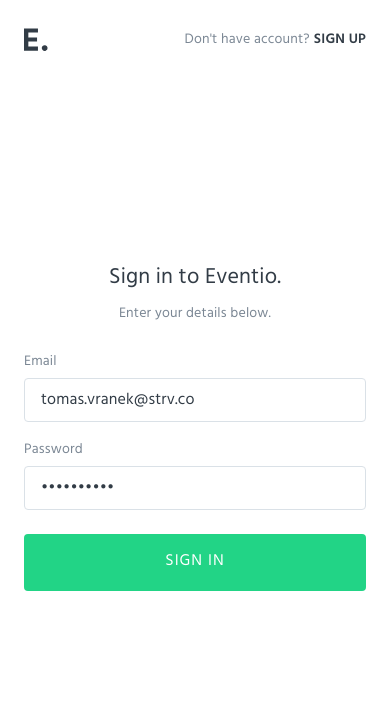
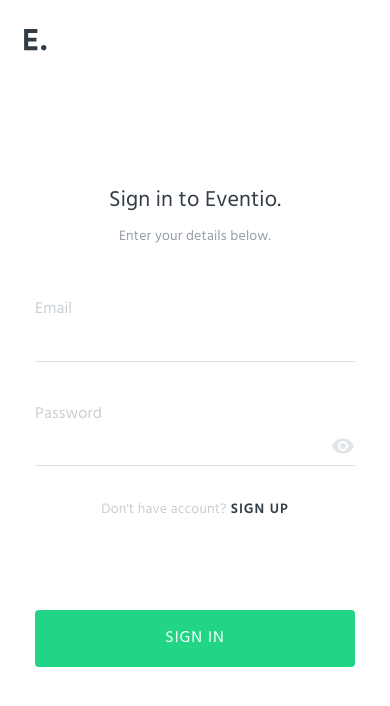
Before and after one commit to adolfmayer/eventio, a Next.js app in the folder eventio-next/: page /login in a window 390 px wide. Shown: the top 706 px of the page. Built offline with nearby package versions, Linux system fonts and the light colour scheme; no server answers.

Commit message:
style: style login page desktop and mobile

```diff
--- a/eventio-next/src/app/login/page.tsx
+++ b/eventio-next/src/app/login/page.tsx
@@ -1,4 +1,5 @@
 import Link from "next/link";
+import Image from "next/image";
 
 import { createSupabaseServerClient } from "@/lib/supabase/server";
 import { LoginForm } from "@/features/auth/login-form";
@@ -35,31 +36,22 @@
   if (data.user) redirect("/dashboard");
 
   return (
-    <main className="min-h-screen bg-surface">
-      <div className="fixed left-0 top-0 z-50 px-6 py-7 sm:px-10 lg:hidden">
-        <LogoMark className="h-6 w-6 text-text" />
+    <main className="min-h-screen bg-white">
+      <aside className="fixed left-0 top-0 hidden h-screen w-[480px] overflow-hidden bg-text lg:block">
+        <div className="absolute inset-0">
+          <Image
+            src="/eventio/auth/login-hero.avif"
+            alt=""
+            fill
+            className="object-cover opacity-[0.11]"
+            priority
+          />
         </div>
-
-      <div className="fixed right-0 top-0 z-50 px-6 py-7 sm:px-10">
-        <p className="text-sm leading-6 text-muted">
-          Don&apos;t have account?
-          <Link
-            href="/signup"
-            className="ml-1 text-sm font-semibold leading-6 text-text hover:underline"
-          >
-            SIGN UP
-          </Link>
-        </p>
-      </div>
-
-      <div className="min-h-screen w-full lg:grid lg:grid-cols-[minmax(0,30rem)_minmax(0,1fr)]">
-        <aside className="relative hidden min-h-screen overflow-hidden bg-text lg:block">
-          <div className="absolute inset-0 opacity-[0.11] bg-[radial-gradient(circle_at_top_left,white_0%,transparent_65%)]" />
-          <div className="absolute left-[61px] top-[39px] text-white">
+        <div className="absolute left-[61px] top-[39px] z-10 text-white">
           <LogoMark />
         </div>
-          <div className="absolute bottom-[86px] left-1/2 w-[310px] -translate-x-1/2 text-center">
-            <p className="font-[var(--font-eventio-serif)] text-[36px] leading-[42px] text-white">
+        <div className="absolute left-1/2 top-[calc(100vh-244px)] z-10 w-[310px] -translate-x-1/2 text-center">
+          <p className="font-(--font-eventio-serif) text-[36px] leading-[42px] text-white">
             &quot;Great, kid. Don&apos;t get cocky!&quot;
           </p>
           <div className="mx-auto mt-5 h-[2px] w-[12px] bg-brand" />
@@ -69,15 +61,31 @@
         </div>
       </aside>
 
-        <section className="relative min-h-screen px-6 sm:px-10 lg:px-0">
-          <div className="relative mx-auto min-h-screen w-full max-w-xl lg:px-12 xl:px-16">
-            <div className="grid min-h-screen place-items-center">
-              <div className="mx-auto w-full max-w-sm lg:mx-0">
+      <div className="min-h-screen w-full lg:pl-[480px]">
+        <section className="relative min-h-screen px-6">
+          <div className="absolute left-6 top-[29px] text-text lg:hidden">
+            <LogoMark className="h-[22px] w-[23px]" />
+          </div>
+
+          <div className="fixed right-[39px] top-10 z-20 hidden lg:block">
+            <p className="text-[14px] leading-6 text-[#C9CED3]">
+              Don&apos;t have account?
+              <Link
+                href="/signup"
+                className="ml-1 font-semibold tracking-[1px] text-text hover:underline"
+              >
+                SIGN UP
+              </Link>
+            </p>
+          </div>
+
+          <div className="mx-auto grid min-h-screen w-full max-w-[320px] place-items-center lg:max-w-[480px]">
+            <div className="w-full">
               <div className="text-center lg:text-left">
                 <h1 className="text-[22px] font-normal leading-[48px] text-text lg:text-[28px]">
                   Sign in to Eventio.
                 </h1>
-                  <p className="text-sm leading-6 text-muted lg:text-[18px]">
+                <p className="text-[14px] leading-6 text-[#949EA8] lg:text-[18px]">
                   Enter your details below.
                 </p>
               </div>
@@ -85,7 +93,6 @@
               <LoginForm />
             </div>
           </div>
-          </div>
         </section>
       </div>
     </main>
--- a/eventio-next/src/features/auth/login-form.tsx
+++ b/eventio-next/src/features/auth/login-form.tsx
@@ -1,10 +1,11 @@
 "use client";
 
 import * as React from "react";
+import Image from "next/image";
+import Link from "next/link";
 import { useRouter, useSearchParams } from "next/navigation";
 
 import { Button } from "@/components/ui/button";
-import { Input } from "@/components/ui/input";
 import { createSupabaseBrowserClient } from "@/lib/supabase/client";
 
 type LoginFormState = {
@@ -17,10 +18,11 @@
 export function LoginForm() {
   const router = useRouter();
   const searchParams = useSearchParams();
+  const [showPassword, setShowPassword] = React.useState(false);
 
   const [state, setState] = React.useState<LoginFormState>({
-    email: "tomas.vranek@strv.co",
-    password: "..........",
+    email: "",
+    password: "",
     isSubmitting: false,
     error: null,
   });
@@ -46,40 +48,75 @@
   }
 
   return (
-    <form className="mt-6 w-full space-y-4" onSubmit={onSubmit}>
-      <label className="block text-sm leading-6 text-muted lg:text-[18px]">
-        Email
-        <Input
-          className="mt-1"
+    <form className="mt-[48px] w-full lg:mt-[80px]" onSubmit={onSubmit}>
+      <label className="block">
+        <span className="text-[16px] leading-6 text-[#C9CED3] lg:text-[18px]">
+          Email
+        </span>
+        <input
+          className="mt-2 h-8 w-full border-0 border-b border-[#DAE1E7] bg-transparent px-0 text-[16px] leading-6 text-text outline-none transition placeholder:text-[#D2D6DA] focus:border-text lg:text-[18px]"
           type="email"
           autoComplete="email"
           value={state.email}
           onChange={(e) => setState((s) => ({ ...s, email: e.target.value }))}
-          required
-        />
-      </label>
-      <label className="block text-sm leading-6 text-muted lg:text-[18px]">
-        Password
-        <Input
-          className="mt-1"
-          type="password"
-          autoComplete="current-password"
-          value={state.password}
-          onChange={(e) => setState((s) => ({ ...s, password: e.target.value }))}
+          placeholder=""
           required
         />
       </label>
 
+      <label className="mt-10 block lg:mt-8">
+        <span className="text-[16px] leading-6 text-[#C9CED3] lg:text-[18px]">
+          Password
+        </span>
+        <div className="relative mt-2 h-8">
+          <input
+            className="h-8 w-full border-0 border-b border-[#DAE1E7] bg-transparent px-0 pr-8 text-[16px] leading-6 text-text outline-none transition placeholder:text-[#D2D6DA] focus:border-text lg:text-[18px]"
+            type={showPassword ? "text" : "password"}
+            autoComplete="current-password"
+            value={state.password}
+            onChange={(e) => setState((s) => ({ ...s, password: e.target.value }))}
+            placeholder=""
+            required
+          />
+          <button
+            type="button"
+            aria-label={showPassword ? "Hide password" : "Show password"}
+            onClick={() => setShowPassword((v) => !v)}
+            className="absolute right-0 top-0 inline-flex h-6 w-6 items-center justify-center"
+          >
+            <Image
+              src="/eventio/auth/icon-show.svg"
+              alt=""
+              width={24}
+              height={24}
+              aria-hidden="true"
+            />
+          </button>
+        </div>
+      </label>
+
+      <p className="mt-8 text-center text-[14px] leading-6 text-[#C9CED3] lg:hidden">
+        Don&apos;t have account?
+        <Link
+          href="/signup"
+          className="ml-1 font-semibold tracking-[1px] text-text hover:underline"
+        >
+          SIGN UP
+        </Link>
+      </p>
+
       {state.error ? (
-        <p className="text-sm text-dangerStrong">{state.error}</p>
+        <p className="mt-2 text-[14px] leading-6 text-danger">
+          {state.error}
+        </p>
       ) : null}
 
       <Button
-        className="mt-2 h-[57px] w-full rounded-control text-[16px] font-normal uppercase tracking-[1px]"
+        className="mt-[88px] h-[57px] w-full rounded-[4px] text-[16px] font-normal uppercase tracking-[1px] hover:bg-brandStrong lg:mt-16"
         type="submit"
         disabled={state.isSubmitting}
       >
-        {state.isSubmitting ? "Signing in..." : "Sign in"}
+        {state.isSubmitting ? "Loading..." : "Sign in"}
       </Button>
     </form>
   );
```
Also changed, not shown: eventio-next/public/eventio/auth/icon-show.svg (added), eventio-next/public/eventio/auth/login-hero.avif (added). Lines whose indentation alone changed are shown as unchanged.
